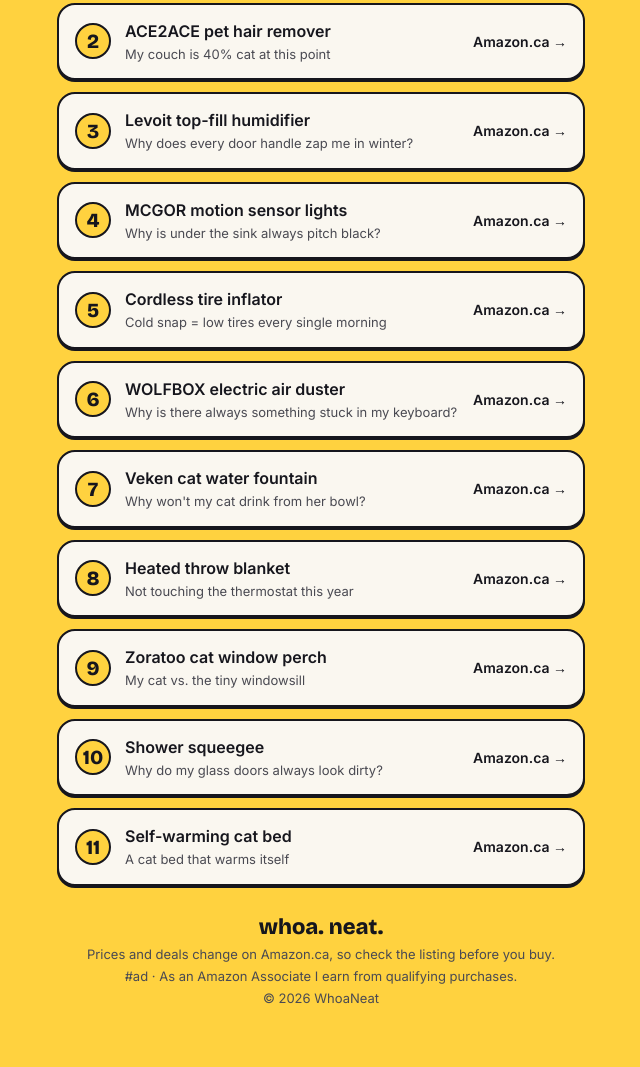
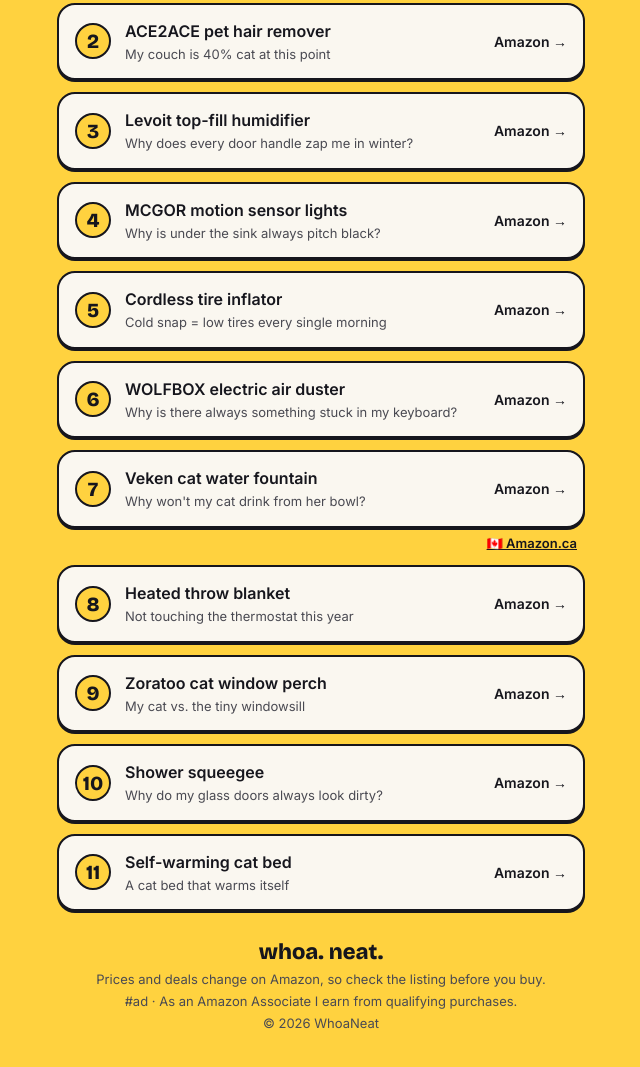
Before and after one commit to devcyoo/whoaneat-links, a plain HTML site: page index.html in a window 1280 px wide. Shown: the part 225-1292 px from the top of the page, without its empty margins (319-959 px from the left). Drawn offline with nearby package versions, Linux system fonts and the light colour scheme.

Commit message:
Switch product links to Amazon.com + OneLink tag whoaneat02-20; Veken US ASIN with Amazon.ca fallback
Co-Authored-By: Claude Opus 5.5 <noreply@anthropic.com>

```diff
--- a/index.html
+++ b/index.html
@@ -10,7 +10,7 @@
 <link href="https://fonts.googleapis.com/css2?family=Bricolage+Grotesque:opsz,wght@12..96,800&family=Inter:wght@400;600&display=swap" rel="stylesheet">
 <style>
 /* VOICE: friendly, quick, honest. A phone-first link-in-bio for WhoaNeat.
-   IDEA: a stack of bright price-tag cards, one tap each to Amazon.ca.
+   IDEA: a stack of bright price-tag cards, one tap each to Amazon.
    PICTURE: the list itself, under the brand header.
    COLOUR and TYPE: brand guide: Zap #FFD23F field, Ink #16161D, Mint #2ED39A accent, Cloud cards; Bricolage ExtraBold + Inter.
    LAYOUT: one centred column of up to 560px, header then disclosure then cards. */
@@ -31,6 +31,7 @@ a.card:focus-visible{outline:3px solid var(--mint);outline-offset:3px}
 .t{font-weight:600;font-size:16px;line-height:1.3}
 .h{font-size:13px;color:var(--sub);display:block;margin-top:2px}
 .go{font-weight:600;font-size:14px;white-space:nowrap}
+a.ca{display:block;text-align:right;font-size:13px;font-weight:600;color:var(--ink);margin:6px 8px 0;text-decoration:underline}
 footer{text-align:center;margin-top:28px;font:800 22px "Bricolage Grotesque",system-ui,sans-serif}
 footer small{display:block;font:400 13px Inter,system-ui,sans-serif;color:var(--sub);margin-top:6px}
 @media (prefers-reduced-motion:reduce){a.card{transition:none}}
@@ -43,7 +44,7 @@ footer small{display:block;font:400 13px Inter,system-ui,sans-serif;color:var(--
 <p class="tag">Little things. Big difference.</p>
 </header>
 <ul id="list"></ul>
-<footer>whoa. neat.<small>Prices and deals change on Amazon.ca, so check the listing before you buy.</small><small>#ad · As an Amazon Associate I earn from qualifying purchases.</small><small>© 2026 WhoaNeat</small></footer>
+<footer>whoa. neat.<small>Prices and deals change on Amazon, so check the listing before you buy.</small><small>#ad · As an Amazon Associate I earn from qualifying purchases.</small><small>© 2026 WhoaNeat</small></footer>
 </main>
 <script>
 {
@@ -54,13 +55,13 @@ const items=[
 ["MCGOR motion sensor lights","Why is under the sink always pitch black?","B0BDF8CVBN"],
 ["Cordless tire inflator","Cold snap = low tires every single morning","B0FQC225RV"],
 ["WOLFBOX electric air duster","Why is there always something stuck in my keyboard?","B0DSW7R4VN"],
-["Veken cat water fountain","Why won't my cat drink from her bowl?","B0G6SBV4TT"],
+["Veken cat water fountain","Why won't my cat drink from her bowl?","B0FPFZ7XFJ","B0G6SBV4TT"],
 ["Heated throw blanket","Not touching the thermostat this year","B0CVX52P21"],
 ["Zoratoo cat window perch","My cat vs. the tiny windowsill","B0D9L7JDT3"],
 ["Shower squeegee","Why do my glass doors always look dirty?","B0BCWDTDYN"],
 ["Self-warming cat bed","A cat bed that warms itself","B096S3QHWL"]
 ];
-document.getElementById('list').innerHTML=items.map(([t,h,a],i)=>`<li><a class="card" href="https://www.amazon.ca/dp/${a}?tag=whoaneat0a-20" target="_blank" rel="noopener sponsored"><span class="n">${i+1}</span><span><span class="t">${t}</span><span class="h">${h}</span></span><span class="go">Amazon.ca →</span></a></li>`).join('');
+document.getElementById('list').innerHTML=items.map(([t,h,a,ca],i)=>`<li><a class="card" href="https://www.amazon.com/dp/${a}?tag=whoaneat02-20" target="_blank" rel="noopener sponsored"><span class="n">${i+1}</span><span><span class="t">${t}</span><span class="h">${h}</span></span><span class="go">Amazon →</span></a>${ca?`<a class="ca" href="https://www.amazon.ca/dp/${ca}?tag=whoaneat0a-20" target="_blank" rel="noopener sponsored">🇨🇦 Amazon.ca</a>`:''}</li>`).join('');
 }
 </script>
 </body>
```
